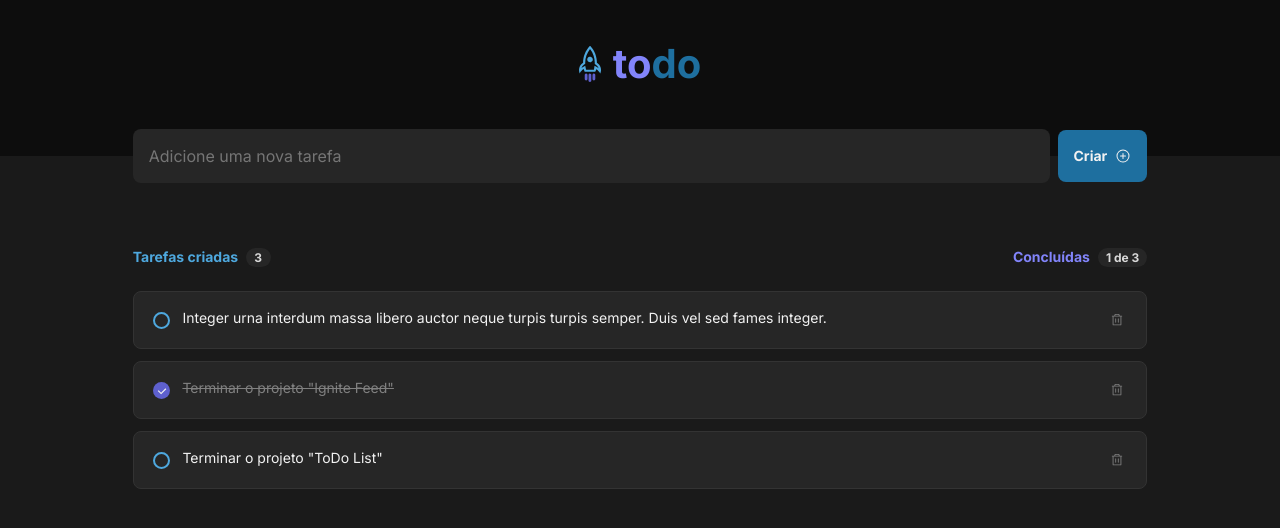
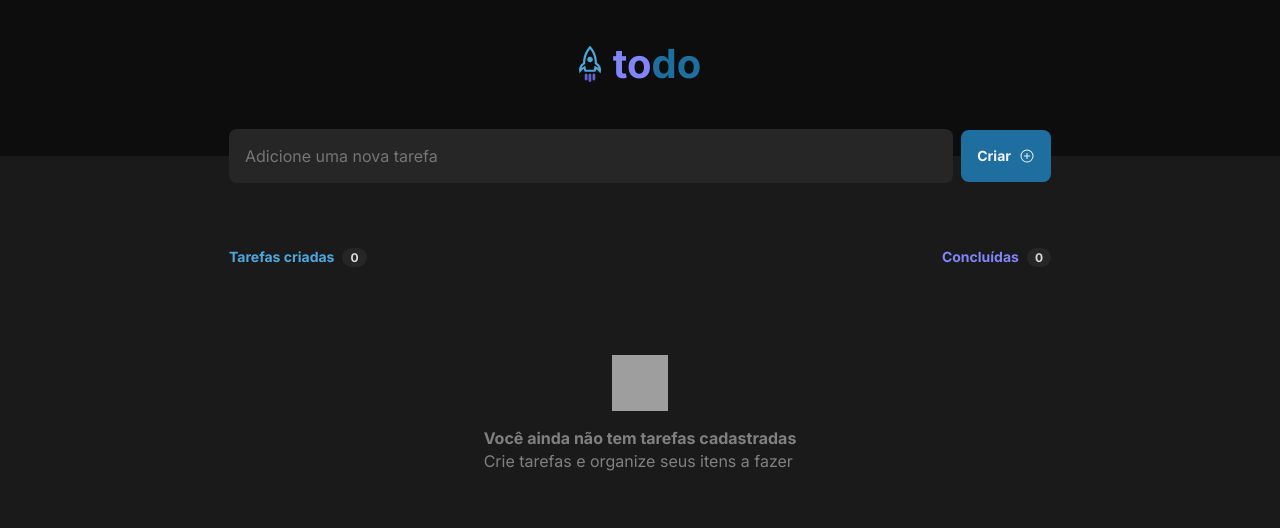
Before and after one commit to pedrohlucena/ignite-todo-list, a React (Vite) app: page / in a window 1280 px wide. Shown: the top 528 px of the page. Built offline with nearby package versions, Linux system fonts and the light colour scheme; grey boxes are pictures that could not be loaded.

Commit message:
add create task feature

```diff
--- a/src/App.module.css
+++ b/src/App.module.css
@@ -14,7 +14,7 @@
     width: 100%;
 }
 
-.inputAndButtonBox {
+.taskForm {
     display: flex;
     flex-direction: row;
 
@@ -23,6 +23,6 @@
     align-items: center;
 }
 
-.inputAndButtonBox input {
+.taskForm input {
     margin-right: 0.8rem;
 }
--- a/src/App.tsx
+++ b/src/App.tsx
@@ -1,3 +1,5 @@
+import { v4 as uuidv4 } from "uuid";
+
 import { Header } from "./components/Header/Header";
 import { Input } from "./components/Input/Input";
 import { Button } from "./components/Button/Button";
@@ -7,18 +9,54 @@ import styles from "./App.module.css";
 
 import { PlusCircle } from "@phosphor-icons/react";
 import { TasksContainer } from "./components/TasksContainer/TasksContainer";
+import { ChangeEvent, FormEvent, useState } from "react";
+import { TaskData } from "./components/Task/Task";
 
 export function App() {
+  const [tasks, setTasks] = useState<TaskData[]>([]);
+
+  const [newTaskText, setNewTaskText] = useState("");
+
+  function handleNewTaskChange(event: ChangeEvent<HTMLInputElement>) {
+    event.target.setCustomValidity("");
+    setNewTaskText(event.target.value);
+  }
+
+  function handleCreateTask(event: FormEvent) {
+    event.preventDefault();
+
+    const newTask: TaskData = {
+      id: uuidv4(),
+      title: newTaskText,
+      isCompleted: false,
+    };
+
+    setTasks([...tasks, newTask]);
+    setNewTaskText("");
+  }
+
   return (
     <div>
       <Header />
       <div className={styles.container}>
         <div className={styles.main}>
-          <div className={styles.inputAndButtonBox}>
-            <Input placeholder="Adicione uma nova tarefa" />
-            <Button text="Criar" ButtonIcon={PlusCircle} />
-          </div>
-          <TasksContainer />
+          <form onSubmit={handleCreateTask} className={styles.taskForm}>
+            <Input
+              placeholder="Adicione uma nova tarefa"
+              value={newTaskText}
+              onChange={handleNewTaskChange}
+            />
+            <Button
+              text="Criar"
+              type="submit"
+              ButtonIcon={PlusCircle}
+              onClick={handleCreateTask}
+            />
+          </form>
+          <TasksContainer
+            tasks={tasks}
+            onSetTasks={(newTasksArray: TaskData[]) => setTasks(newTasksArray)}
+          />
         </div>
       </div>
     </div>
--- a/src/components/Button/Button.tsx
+++ b/src/components/Button/Button.tsx
@@ -1,7 +1,8 @@
 import { Icon } from "@phosphor-icons/react";
 import styles from "./Button.module.css";
+import { ButtonHTMLAttributes } from "react";
 
-interface ButtonProps {
+interface ButtonProps extends ButtonHTMLAttributes<HTMLButtonElement> {
   text: string;
   ButtonIcon: Icon;
 }
--- a/src/components/TasksContainer/TasksContainer.tsx
+++ b/src/components/TasksContainer/TasksContainer.tsx
@@ -4,37 +4,17 @@ import styles from "./TasksContainer.module.css";
 import clipboardImg from "../../assets/clipboard.svg";
 
 import { CallsignInNumbers } from "../CallsignInNumbers/CallsignInNumbers";
-import { Task } from "../Task/Task";
+import { Task, TaskData } from "../Task/Task";
 
-import { useState } from "react";
 import { XOfYCallsignInNumbers } from "../XOfYCallsignInNumbers/XOfYCallsignInNumbers";
 
-export interface TaskData {
-  id: string;
-  title: string;
-  isCompleted: boolean;
+interface TasksContainerProps {
+  tasks: TaskData[];
+  onSetTasks: (newTasksArray: TaskData[]) => void;
 }
 
-export function TasksContainer() {
+export function TasksContainer({ tasks, onSetTasks }: TasksContainerProps) {
   // const tasks: Task[] = [];
-  const [tasks, setTasks] = useState<TaskData[]>([
-    {
-      id: uuidv4(),
-      title:
-        "Integer urna interdum massa libero auctor neque turpis turpis semper. Duis vel sed fames integer.",
-      isCompleted: false,
-    },
-    {
-      id: uuidv4(),
-      title: 'Terminar o projeto "Ignite Feed"',
-      isCompleted: true,
-    },
-    {
-      id: uuidv4(),
-      title: 'Terminar o projeto "ToDo List"',
-      isCompleted: false,
-    },
-  ]);
 
   function changeTaskStatus(id: string) {
     const newTaskArray = tasks.map((task) => {
@@ -47,12 +27,12 @@ export function TasksContainer() {
       return task;
     });
 
-    setTasks(newTaskArray);
+    onSetTasks(newTaskArray);
   }
 
-  const deleteTask = (id: string) => {
+  const handleDeleteTask = (id: string) => {
     const newTaskArray = tasks.filter((task) => task.id !== id);
-    setTasks(newTaskArray);
+    onSetTasks(newTaskArray);
   };
 
   const completedTasksNumber = tasks.reduce(
@@ -87,7 +67,7 @@ export function TasksContainer() {
                 key={task.id}
                 task={task}
                 onChangeTaskStatus={changeTaskStatus}
-                onDeleteTask={deleteTask}
+                onDeleteTask={handleDeleteTask}
               />
             );
           })}
```
Also changed, not shown: src/components/Task/Task.tsx (+6 -1 lines).
